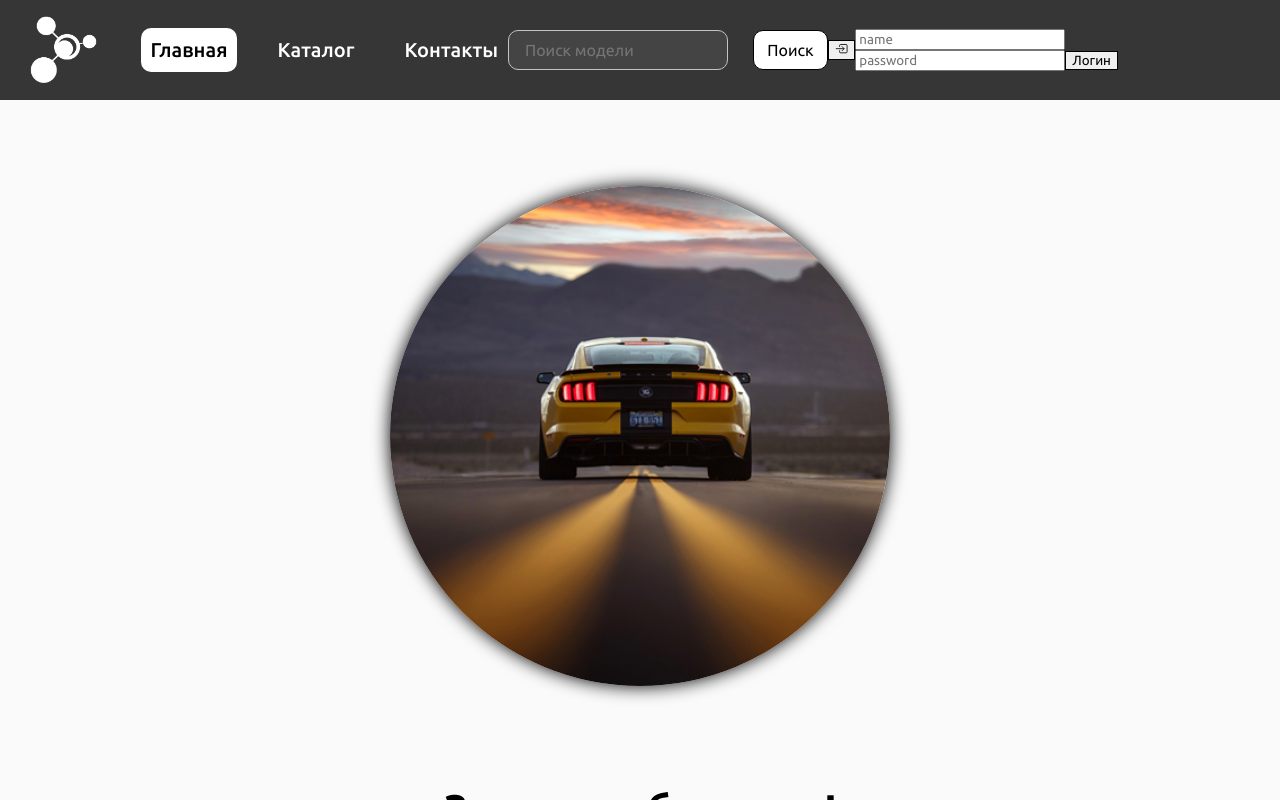
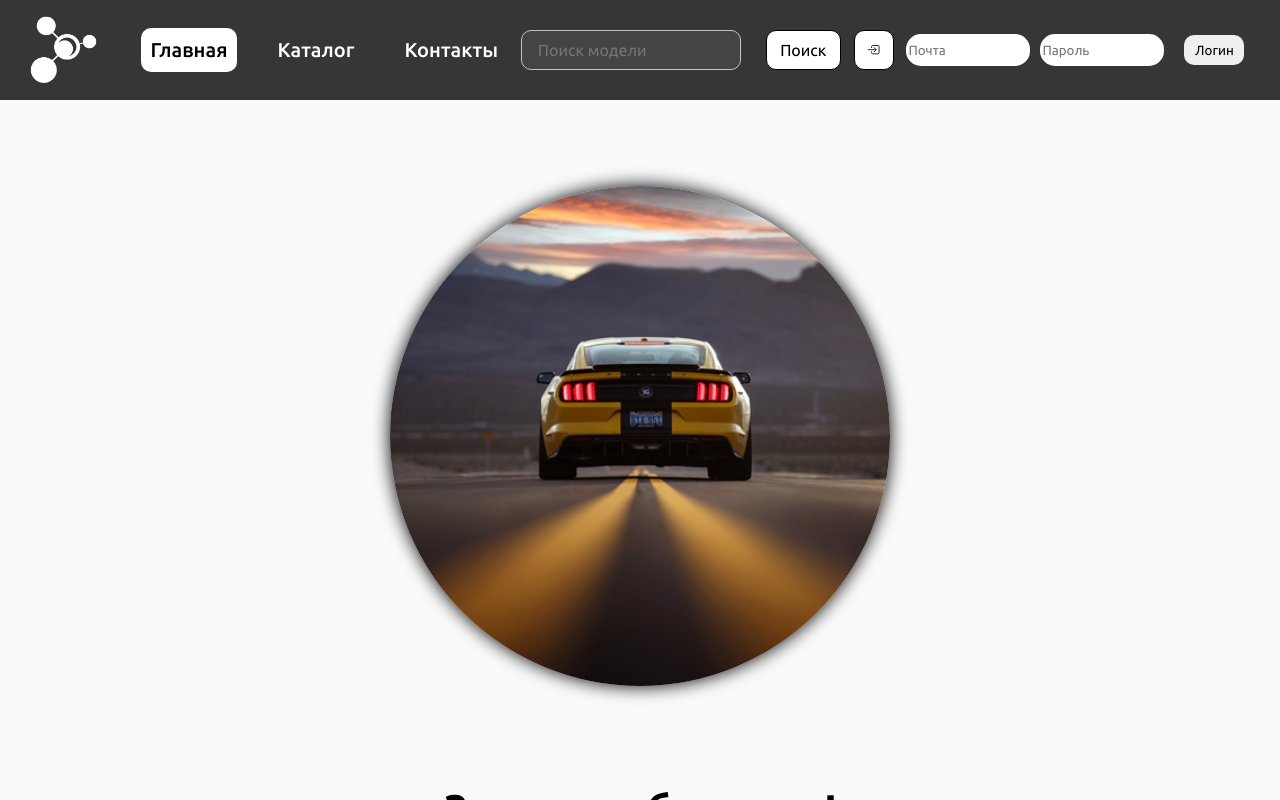
Before and after one commit to Zaambik/Auto-cards, a React (Vite) app: page / in a window 1280 px wide. Both pictures are taken after a click on the button 1240 px from the left and 49 px from the top of the page. Shown: the top 800 px of the page. Built offline with nearby package versions, Linux system fonts and the light colour scheme; no server answers.

Commit message:
all design update

```diff
--- a/src/components/layouts/header/Header.jsx
+++ b/src/components/layouts/header/Header.jsx
@@ -83,22 +83,28 @@ const Header = ({ activePage }) => {
                   Выйти
                </button>
             ) : (
-               <button type="button" onClick={() => setIsShow(!isShow)}>
+               <button className={styles.preBtn} type="button" onClick={() => setIsShow(!isShow)}>
                   {/* <img src={IoEnterOutline} width="30px" /> */}
-                  <IoEnterOutline/>
+                  <IoEnterOutline />
                </button>
             )}
 
             {isShow && (
                <div className={styles.wrapper} ref={ref}>
-                  <form className={styles.form}>
+                  <form className={styles.loginForm}>
                      <span>
-                        <input type="email" placeholder="name" value={email} onChange={(e) => setEmail(e.target.value)} />
+                        <input className={styles.email} type="email" placeholder="Почта" value={email} onChange={(e) => setEmail(e.target.value)} />
                      </span>
                      <span>
-                        <input type="password" placeholder="password" value={password} onChange={(e) => setPassword(e.target.value)} />
+                        <input
+                           className={styles.pass}
+                           type="password"
+                           placeholder="Пароль"
+                           value={password}
+                           onChange={(e) => setPassword(e.target.value)}
+                        />
                      </span>
-                     <button type="button" onClick={() => dispatch(loginUser({ email, password }))}>
+                     <button className={styles.enterBtn} type="button" onClick={() => dispatch(loginUser({ email, password }))}>
                         Логин
                      </button>
                   </form>
--- a/src/components/layouts/header/Header.module.scss
+++ b/src/components/layouts/header/Header.module.scss
@@ -199,8 +199,79 @@ header {
              }
 
              &:hover {
-                background-color: rgb(236, 55, 55);
+                background-color: rgb(25, 25, 25);
                 color: rgb(255, 255, 255);
+                border-color: #fff;
              }
     }
+
+    .loginForm {
+      display: flex;
+      justify-content: center;
+      align-items: center;
+
+      border-radius: 15px;
+    }
+
+    .email {
+      width: 120px;
+      height: 30px;
+
+      border : 0 none;
+      border-radius: 15px;
+    }
+
+   .pass {
+      width: 120px;
+      height: 30px;
+
+      margin-left: 10px;
+      margin-right: 10px;
+
+      border : 0 none;
+      border-radius: 15px;
+    }
+
+   .enterBtn {
+      width: 60px;
+      height: 30px;
+
+      margin-left: 10px;
+      margin-right: 10px;
+
+      border : 0 none;
+      border-radius: 10px;
+
+      cursor: pointer;
+
+      transition: 0.2s ease-in-out;
+
+      &:hover {
+         color: #fff;
+         background-color: rgb(25, 25, 25);
+         border: #fff 1px solid;
+
+         transition: 0.2s ease-in-out;
+    }
+   }
+
+   .preBtn {
+      display: flex;
+      justify-content: center;
+      align-items: center;
+
+      border-radius: 10px;
+      width: 40px;
+      height: 40px;
+
+      background-color: rgb(255, 255, 255);
+
+         &:hover {
+         color: #fff;
+         background-color: rgb(25, 25, 25);
+         border: #fff 1px solid;
+
+         transition: 0.2s ease-in-out;
+         }
+   }
  }
--- a/src/components/pages/catalog/Catalog.jsx
+++ b/src/components/pages/catalog/Catalog.jsx
@@ -146,7 +146,7 @@ const Catalog = ({ setActivePage }) => {
                      <div key={index}>
                         <legend>{item.type}</legend>
                         {item?.filters.map((el, index) => (
-                           <label key={index}>
+                           <label className={styles.checkBox} key={index}>
                               <input
                                  checked={producerFilter.includes(el.value) ? true : false}
                                  onClick={() => addFilter(item.type, el)}
@@ -166,7 +166,7 @@ const Catalog = ({ setActivePage }) => {
                      <input
                         className={styles.priceInput}
                         type="number"
-                        placeholder="0"
+                        placeholder="min price"
                         min="0"
                         onChange={(event) => onMinInput(event)}
                         value={localMin === 0 ? '' : localMin}
@@ -177,7 +177,7 @@ const Catalog = ({ setActivePage }) => {
                      <input
                         className={styles.priceInput}
                         type="number"
-                        placeholder="100000000"
+                        placeholder="max price"
                         max="100000000"
                         onChange={(event) => onMaxInput(event)}
                         value={localMax === 100000000 ? '' : localMax}
@@ -205,7 +205,9 @@ const Catalog = ({ setActivePage }) => {
             </section>
             {products.length === 0 ? (
                <section className={styles.noModels}>
-                  <h3 className={styles.modelsNotFound}>Модели не найдены</h3>
+                  <h3 className={styles.modelsNotFound}>
+                     {'< '}Модели не найдены{' />'}
+                  </h3>
                   {isUser && <NewCard />}
                </section>
             ) : (
--- a/src/components/pages/catalog/Catalog.module.scss
+++ b/src/components/pages/catalog/Catalog.module.scss
@@ -113,4 +113,35 @@
    .modelsNotFound {
       color: #272727;
    }
+
+   .checkBox {
+      display: flex;
+      align-items: center;
+
+      width: 25px;
+      height: 25px;
+
+
+      gap: 10px;
+      background-color: rgb(0, 115, 238);
+      border-radius: 10px;
+      border: none;
+
+      transition: 0.2s ease-in-out;
+
+      &:hover {
+         scale: 1.07;
+
+         transition: 0.2s ease-in-out;
+      }
+   }
+
+   .priceInput {
+      height: 25px;
+      margin-bottom: 10px;
+
+      border-radius: 10px;
+
+      border: 1px solid black;
+   }
 }
--- a/src/components/pages/catalog/new-card/NewCard.module.scss
+++ b/src/components/pages/catalog/new-card/NewCard.module.scss
@@ -31,6 +31,7 @@
 
     &:hover {
         color: rgb(255, 255, 255);
+        background-color: rgb(25, 25, 25);
         scale: 1.01;
 
         span {
--- a/src/components/pages/search-result/SearchResult.module.scss
+++ b/src/components/pages/search-result/SearchResult.module.scss
@@ -2,7 +2,7 @@
    margin: auto;
    padding: 5% 2% 5% 2%;
 
-   max-width: 1200px;
+   max-width: 1000px;
 
    display: grid;
    grid-template-columns: 1fr 1fr 1fr;
```
